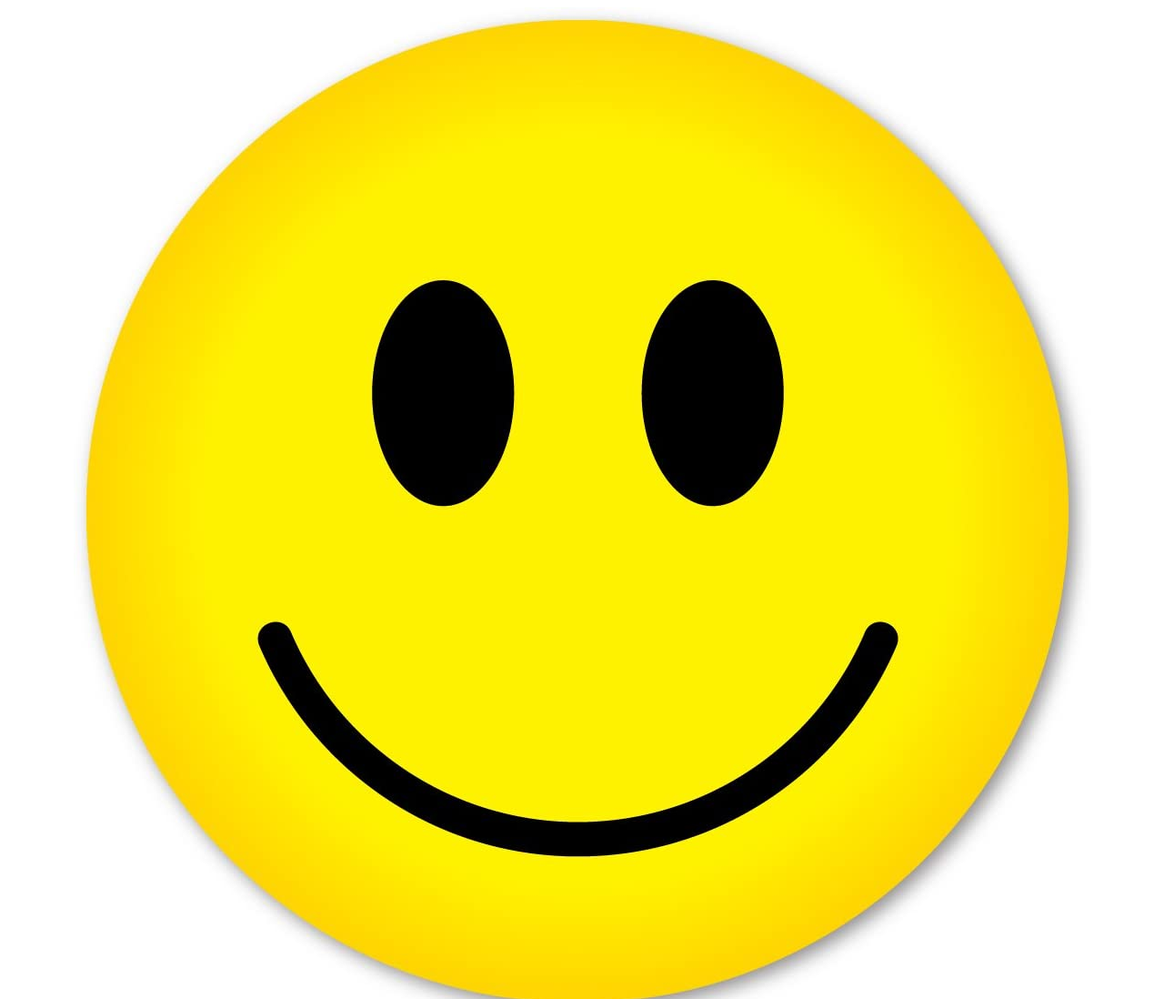
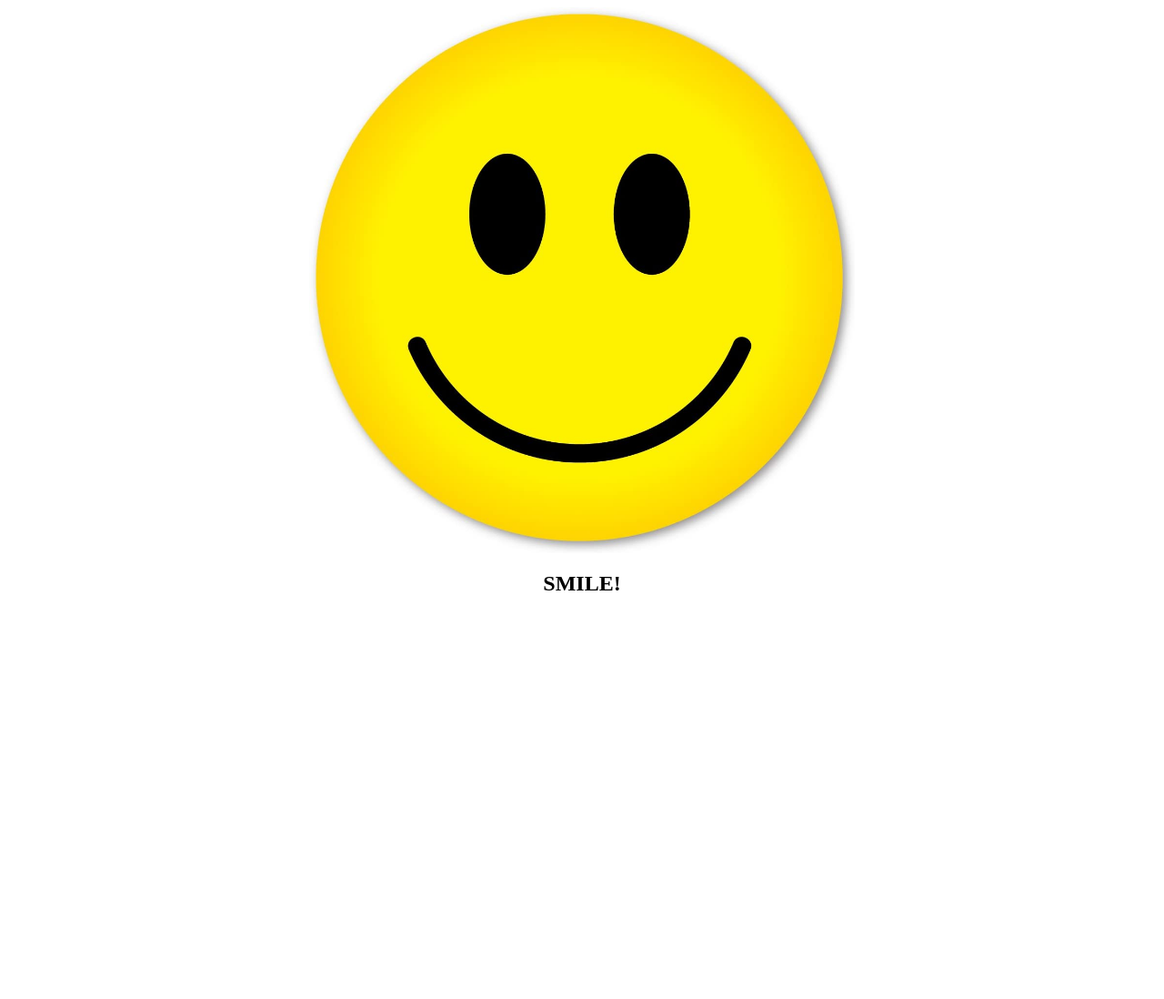
Before and after one commit to dmcushing/securing, a plain HTML site: page mongoose/index.html in a window 1280 px wide. Shown: the top 1098 px of the page at 91% size. After the commit the page ends 800 px from the top, so only its background shows below. Drawn offline with Linux system fonts and the light colour scheme.

Commit message:
Update index.html

```diff
--- a/mongoose/index.html
+++ b/mongoose/index.html
@@ -1,3 +1,3 @@
 <html><head></head><body>
-<center><img src=smiley.jpg><br><H2>SMILE!</H2></center>
+<center><img src=smiley.jpg height="600" width="600"><br><H2>SMILE!</H2></center>
 </body></html>
```
